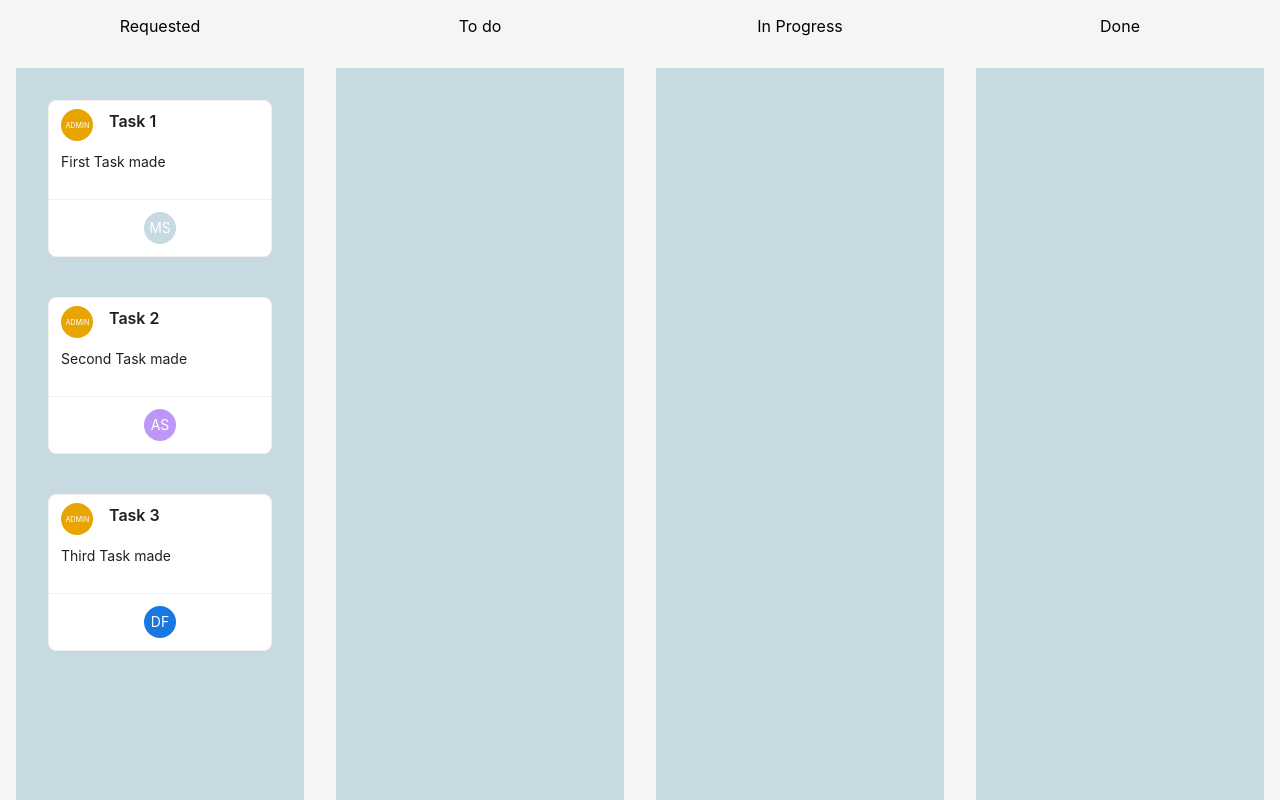
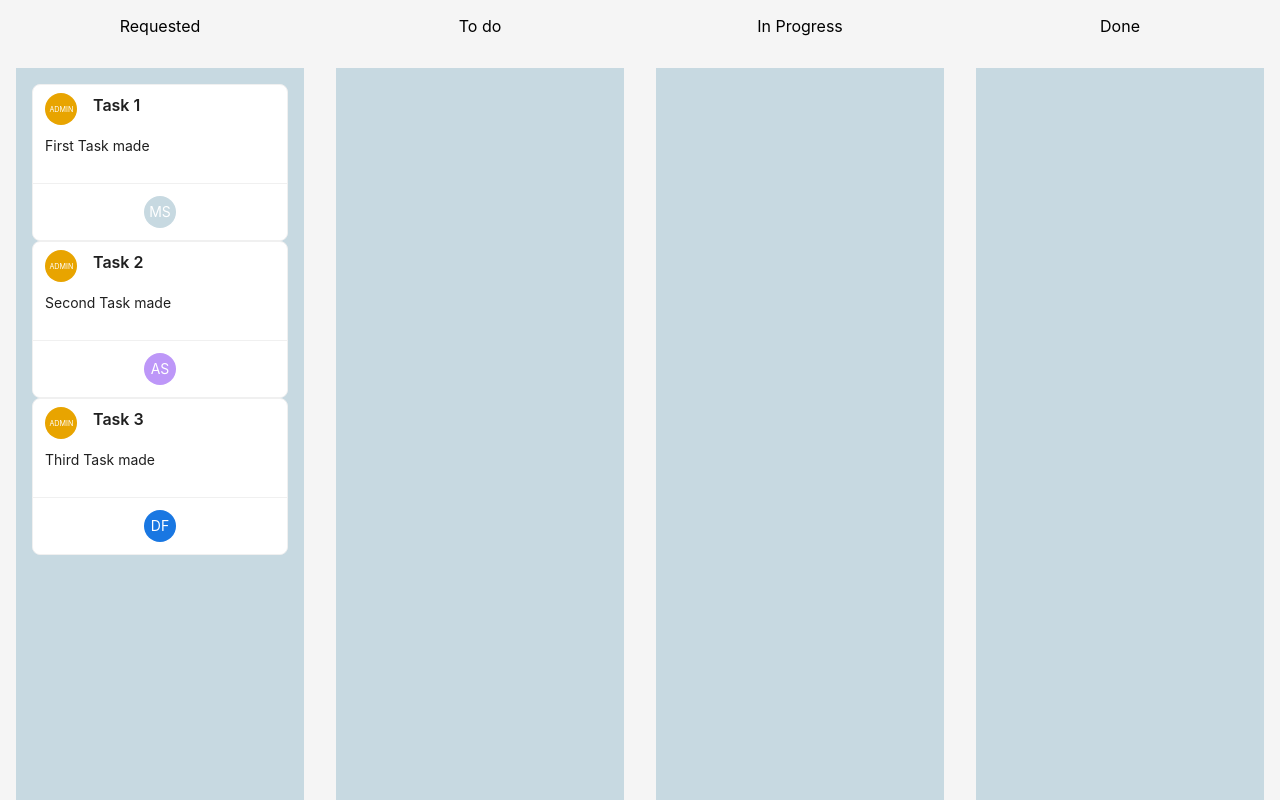
Before and after one commit to MaximSawV/dockerized-symfony-react-boilerplate, a React (Create React App) app in the folder app/: page / in a window 1280 px wide. Shown: the top 800 px of the page. Built offline with nearby package versions, Linux system fonts and the light colour scheme.

Commit message:
refactor

```diff
--- a/app/package.json
+++ b/app/package.json
@@ -16,6 +16,8 @@
     "cors": "^2.8.5",
     "react": "^18.2.0",
     "react-beautiful-dnd": "^13.1.1",
+    "react-dnd": "^16.0.1",
+    "react-dnd-html5-backend": "^16.0.1",
     "react-dom": "^18.2.0",
     "react-scripts": "5.0.1",
     "typescript": "^4.9.4",
--- /dev/null
+++ b/app/src/Domain/Kanban/KanbanBoard/KanbanColumn/KanbanCard/components/KanbanCard.tsx
@@ -0,0 +1,49 @@
+import React from 'react';
+import {useDrag} from "react-dnd";
+import {Avatar, Card} from "antd";
+import Meta from "antd/lib/card/Meta";
+import {KanbanCardItem} from "../../../lib/source";
+import {css} from "@emotion/css";
+import {ItemTypes} from "../../../components/KanbanBoard";
+
+interface KanbanCardProps {
+    item: KanbanCardItem
+}
+export default function KanbanCard(props: KanbanCardProps) {
+
+    const {item} = props
+
+    const [{ isDragging }, drag, dragPreview] = useDrag(() => ({
+        // "type" is required. It is used by the "accept" specification of drop targets.
+        type: ItemTypes.CARD,
+        // The collect function utilizes a "monitor" instance (see the Overview for what this is)
+        // to pull important pieces of state from the DnD system.
+        collect: (monitor) => ({
+            isDragging: monitor.isDragging()
+        })
+    }))
+
+    return (
+        <Card
+            ref={drag}
+            size={"small"} key={item.id}
+            actions={item.participants.map((participant) => {
+                return (
+                    <Avatar
+                        className={css`background-color: ${participant.color}`}>
+                        {participant.name}
+                    </Avatar>
+                );
+            })}
+        >
+            <Meta
+                avatar={
+                    <Avatar className={css`background: ${item.createdBy.color}`}>
+                        {item.createdBy.name}
+                    </Avatar> }
+                title={item.title}
+            />
+            <p>{item.description}</p>
+        </Card>
+    );
+}
--- a/app/src/Domain/Kanban/KanbanBoard/KanbanColumn/components/KanbanColumn.tsx
+++ b/app/src/Domain/Kanban/KanbanBoard/KanbanColumn/components/KanbanColumn.tsx
@@ -1,37 +1,35 @@
 import React from 'react';
-import {Draggable, Droppable} from 'react-beautiful-dnd';
 import {KanbanCardItem} from "../../lib/source";
 import {css} from "@emotion/css";
-import {Avatar, Card} from "antd";
-import Meta from "antd/lib/card/Meta";
+import KanbanCard from "../KanbanCard/components/KanbanCard";
+import {useDrop} from "react-dnd";
+import {ItemTypes} from "../../components/KanbanBoard";
 
 interface KanbanColumnProps {
     column: { items: KanbanCardItem[], name: string };
-    columnId: string;
-
+    id: string
 }
 
 export default function KanbanColumn(props: KanbanColumnProps) {
 
-    const {column, columnId} = props;
+    const {column, id} = props;
+
+    const [collectedProps, drop] = useDrop(() => ({
+        accept: ItemTypes.CARD
+    }))
 
     return (
         <div
+            key={id}
             className={css`
               display: flex;
               flex-direction: column;
               align-items: center;
             `}
-            key={columnId}
         >
             <p>{column.name}</p>
             <div style={{margin: 16}}>
-                <Droppable droppableId={columnId} key={columnId}>
-                    {(provided) => {
-                        return (
                 <div
-                                {...provided.droppableProps}
-                                ref={provided.innerRef}
                     className={css`
                       background: #c7d9e1;
                       padding: 1em;
@@ -39,57 +37,19 @@ export default function KanbanColumn(props: KanbanColumnProps) {
                       min-height: 60em;
                     `}
                 >
+                    <div
+                        ref={drop}
+                        style={{
+                            userSelect: "none",
+                        }}
+                    >
                         {column.items.map((item, index) => {
                             return (
-                                        <Draggable
-                                            key={item.id}
-                                            draggableId={item.id}
-                                            index={index}
-                                        >
-                                            {(provided) => {
-                                                return (
-                                                    <div
-                                                        ref={provided.innerRef}
-                                                        {...provided.draggableProps}
-                                                        {...provided.dragHandleProps}
-                                                        style={{
-                                                            userSelect: "none",
-                                                            padding: 16,
-                                                            margin: "0 0 8px 0",
-                                                            ...provided.draggableProps.style
-                                                        }}
-                                                    >
-                                                        <Card
-                                                            size={"small"} key={item.id}
-                                                            actions={item.participants.map((participant) => {
-                                                                return (
-                                                                    <Avatar
-                                                                        className={css`background-color: ${participant.color}`}>
-                                                                        {participant.name}
-                                                                    </Avatar>
+                                <KanbanCard item={item} key={item.id}/>
                             );
                         })}
-                                                        >
-                                                            <Meta
-                                                                avatar={
-                                                                <Avatar className={css`background: ${item.createdBy.color}`}>
-                                                                    {item.createdBy.name}
-                                                                </Avatar> }
-                                                                title={item.title}
-                                                            />
-                                                            <p>{item.description}</p>
-                                                        </Card>
                     </div>
-                                                );
-                                            }}
-                                        </Draggable>
-                                    );
-                                })}
-                                {provided.placeholder}
                 </div>
-                        );
-                    }}
-                </Droppable>
             </div>
         </div>
     );
--- a/app/src/Domain/Kanban/KanbanBoard/components/KanbanBoard.tsx
+++ b/app/src/Domain/Kanban/KanbanBoard/components/KanbanBoard.tsx
@@ -1,9 +1,13 @@
 import React, {useState} from "react";
-import {DragDropContext, DropResult} from "react-beautiful-dnd";
 import {cards, columnsFromBackend, KanbanColumnItem} from "../lib/source";
 import {css} from "@emotion/css";
 import KanbanColumn from "../KanbanColumn/components/KanbanColumn";
+import {DndProvider} from "react-dnd";
+import {HTML5Backend} from "react-dnd-html5-backend";
 
+export const ItemTypes = {
+    CARD: 'card'
+}
 export default function KanbanBoard() {
 
     const [columns, setColumns] = useState<KanbanColumnItem>(columnsFromBackend);
@@ -15,42 +19,6 @@ export default function KanbanBoard() {
         })
         setLoaded(true);
     }
-    const onDragEnd = (result: DropResult) => {
-        if (!result.destination) return;
-        const {source, destination} = result;
-
-        if (source.droppableId !== destination?.droppableId) {
-            const sourceColumn = columns[source.droppableId];
-            const destColumn = columns[destination?.droppableId];
-            const sourceItems = [...sourceColumn.items];
-            const destItems = [...destColumn.items];
-            const [removed] = sourceItems.splice(source.index, 1);
-            destItems.splice(destination?.index, 0, removed);
-            setColumns({
-                ...columns,
-                [source.droppableId]: {
-                    ...sourceColumn,
-                    items: sourceItems
-                },
-                [destination?.droppableId]: {
-                    ...destColumn,
-                    items: destItems
-                }
-            });
-        } else {
-            const column = columns[source.droppableId];
-            const copiedItems = [...column.items];
-            const [removed] = copiedItems.splice(source.index, 1);
-            copiedItems.splice(destination?.index, 0, removed);
-            setColumns({
-                ...columns,
-                [source.droppableId]: {
-                    ...column,
-                    items: copiedItems
-                }
-            });
-        }
-    }
 
     return (
         <div
@@ -61,13 +29,13 @@ export default function KanbanBoard() {
               height: 100%;
             `}
         >
-            <DragDropContext onDragEnd={result => onDragEnd(result)}>
+            <DndProvider backend={HTML5Backend}>
                 {Object.entries(columns).map(([columnId, column]) => {
                     return (
-                        <KanbanColumn key={columnId} columnId={columnId} column={column} />
+                        <KanbanColumn key={columnId} id={columnId} column={column} />
                     );
                 })}
-            </DragDropContext>
+            </DndProvider>
         </div>
     );
 }
```
Also changed, not shown: 1 other file (tests, documents, lock files or other folders). Lines whose indentation alone changed are shown as unchanged.
